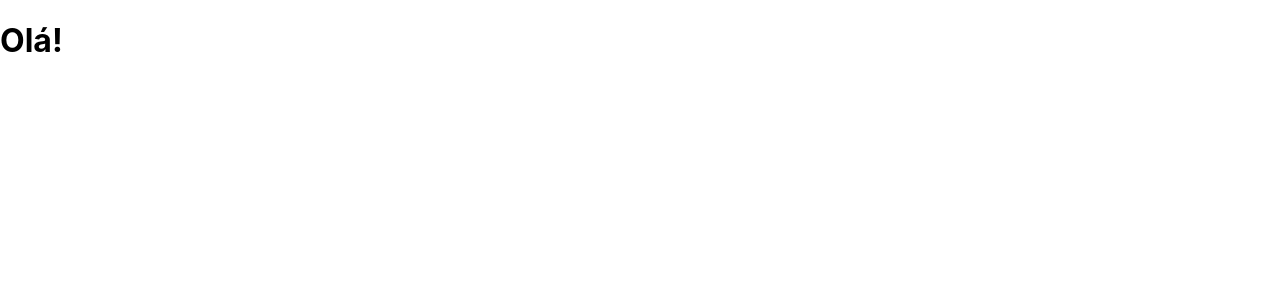
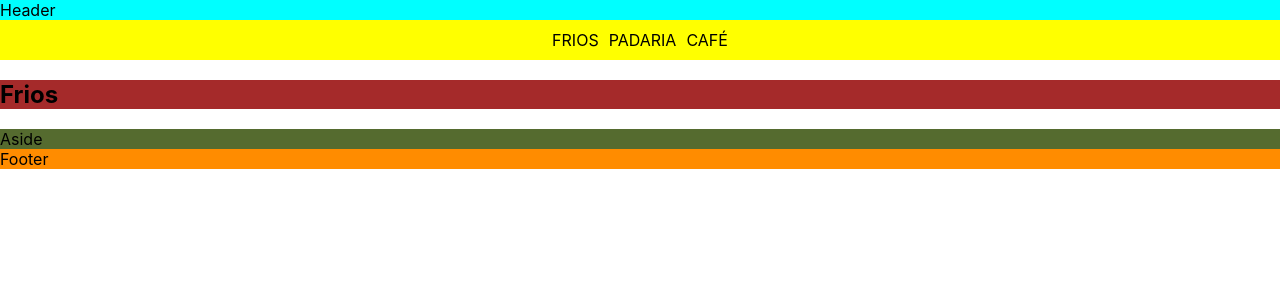
Before and after one commit to eldes/ti37-introducao-react, a React (Create React App) app: page / in a window 1280 px wide. Shown: the top 300 px of the page. Built offline with nearby package versions, Linux system fonts and the light colour scheme.

Commit message:
Cria a estrutura base das páginas

```diff
--- /dev/null
+++ b/src/App.css
@@ -0,0 +1,19 @@
+header {
+	background-color: aqua;
+}
+
+nav {
+	background-color: blueviolet;
+}
+
+article {
+	background-color: brown;
+}
+
+aside {
+	background-color: darkolivegreen;
+}
+
+footer {
+	background-color: darkorange;
+}
--- a/src/App.tsx
+++ b/src/App.tsx
@@ -1,8 +1,23 @@
 import { FunctionComponent } from 'react';
+import './App.css';
+import Aside from './components/Aside';
+import Cabecalho from './components/Cabecalho';
+import MenuPrincipal from './components/MenuPrincipal';
+import Rodape from './components/Rodape';
+import FriosPage from './pages/Frios';
+import HomePage from './pages/Home';
 
 const App: FunctionComponent = function () {
   return (
-    <h1>Olá!</h1>
+    <div>
+      <Cabecalho />
+      <MenuPrincipal />
+      <article>
+        <FriosPage />
+      </article>
+      <Aside />
+      <Rodape />
+    </div>
   );
 };
 
--- /dev/null
+++ b/src/components/Aside/index.tsx
@@ -0,0 +1,9 @@
+import './styles.css';
+
+const Aside = function() {
+  return (
+    <aside>Aside</aside>
+  );
+};
+
+export default Aside;
--- /dev/null
+++ b/src/components/Cabecalho/index.tsx
@@ -0,0 +1,9 @@
+import './styles.css';
+
+const Cabecalho = function() {
+  return (
+    <header>Header</header>
+  );
+};
+
+export default Cabecalho;
--- /dev/null
+++ b/src/components/Rodape/index.tsx
@@ -0,0 +1,9 @@
+import './styles.css';
+
+const Rodape = function() {
+  return (
+    <footer>Footer</footer>
+  );
+};
+
+export default Rodape;
--- /dev/null
+++ b/src/pages/Frios.tsx
@@ -0,0 +1,7 @@
+const FriosPage = function() {
+	return (
+		<h1>Frios</h1>
+	);
+};
+
+export default FriosPage;
--- /dev/null
+++ b/src/pages/Home.tsx
@@ -0,0 +1,7 @@
+const HomePage = function() {
+	return (
+		<h1>Homepage</h1>
+	);
+}
+
+export default HomePage;
```
Also changed, not shown: src/components/Aside/styles.css (added), src/components/Cabecalho/styles.css (added), src/components/Rodape/styles.css (added).
